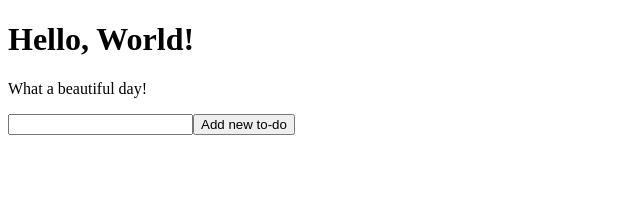
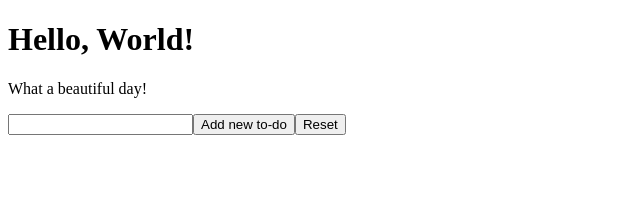
Before and after one commit to cicciocara/React-exercises, a React (Create React App) app in the folder react-exercises/: page / in a window 1280 px wide. Shown: the top 204 px of the page, without its empty margins (0-640 px from the left). Built offline with nearby package versions, Linux system fonts and the light colour scheme.

Commit message:
feat/exercise lists-05 completed

```diff
--- a/react-exercises/src/TodoList.js
+++ b/react-exercises/src/TodoList.js
@@ -1,6 +1,5 @@
-/* Modify the TodoList component
-so that the input clears
-every time a Todo is added to the items array.*/
+/* Modify the TodoList by adding a "reset" button
+that clears the items array when clicked.*/
 import React from 'react';
 
 export class TodoList extends React.Component {
@@ -27,11 +26,18 @@
     }
   };
 
+  handleReset = () => {
+    this.setState({
+      items: [],
+    });
+  };
+
   render() {
     return (
       <div>
         <input name='todo' value={this.state.todo} onChange={this.handleInput} />
         <button onClick={this.handleClick}>Add new to-do</button>
+        <button onClick={this.handleReset}>Reset</button>
         <ul>
           {this.state.items.map((item, index) => (
             <li key={index}>{item}</li>
```
